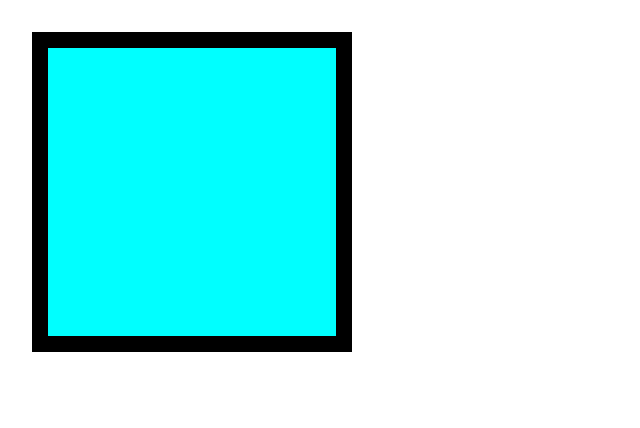
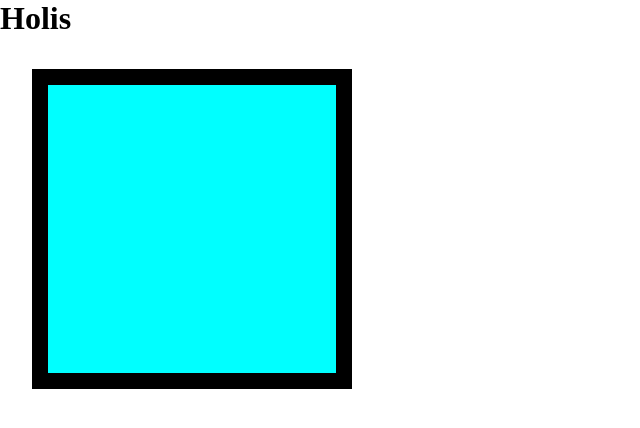
Before and after one commit to Lucas-Durand/carpeta, a plain HTML site: page index.html in a window 1280 px wide. Shown: the whole page, without its empty margins (0-640 px from the left). Drawn offline with Linux system fonts and the light colour scheme.

Commit message:
modifique archivos

```diff
--- a/index.html
+++ b/index.html
@@ -9,6 +9,9 @@
     <title>Clase 08</title>
 </head>
 <body>
+    <header>
+        <h1>Holis</h1>
+    </header>
     <div class="caja">
 
     </div>
```
